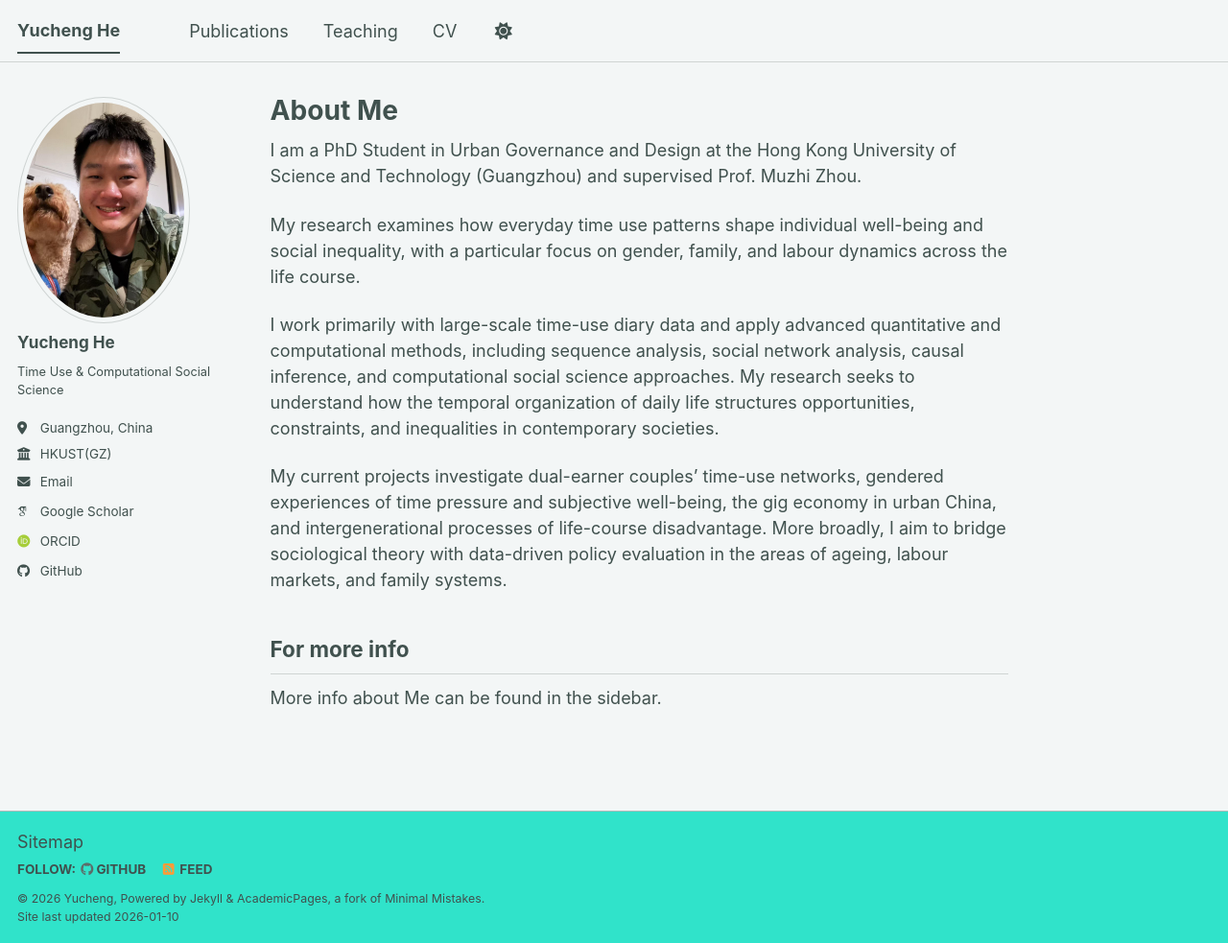
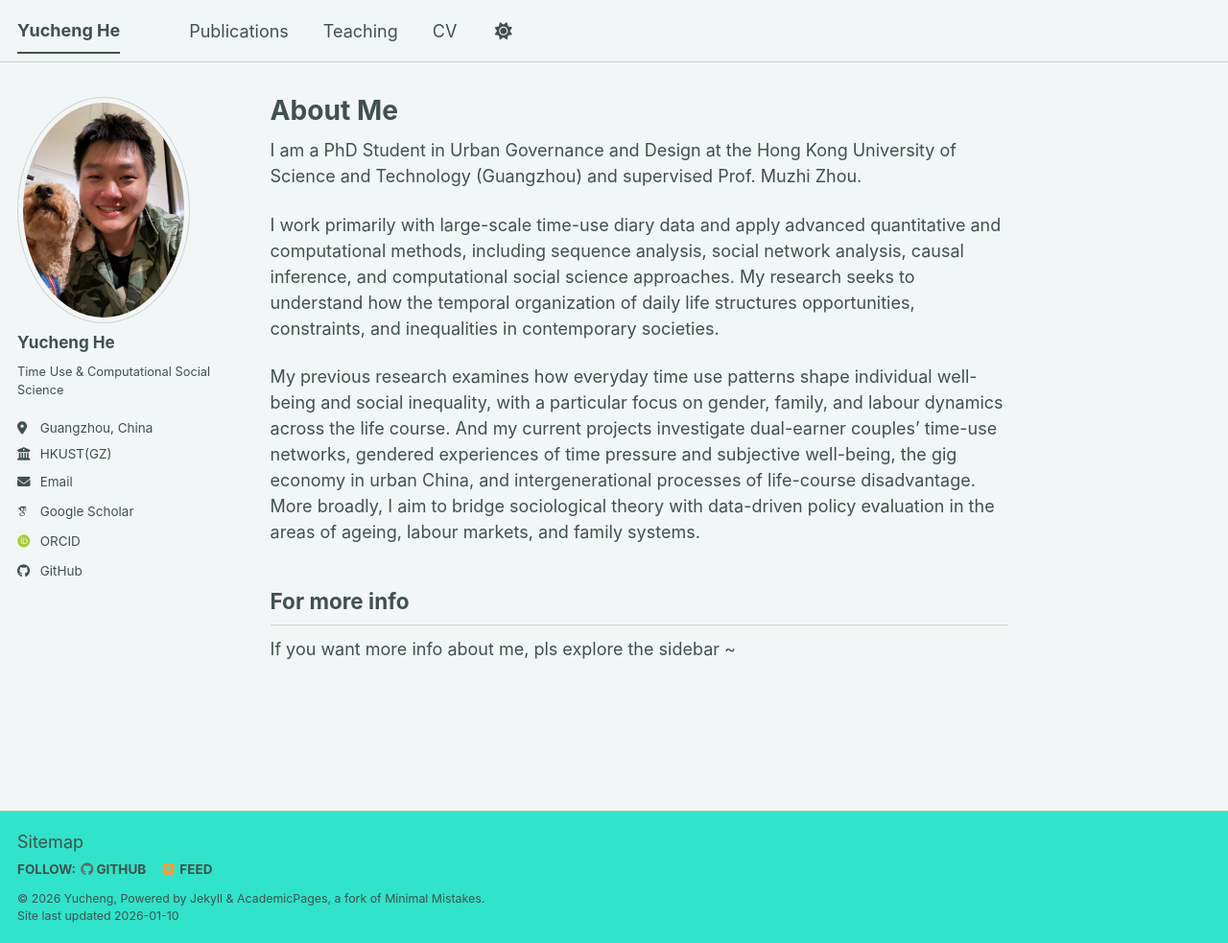
Before and after one commit to YuchengHE-CHN/YuchengHE-CHN.github.io, a Jekyll site: the page built from _pages/about.md, in a window 1280 px wide and 983 px high. Shown: the whole window at 96% size. Built offline with Jekyll 4.4.1, drawn with Linux system fonts in a browser that asks for light colours; some web fonts are replaced; a script bundle is joined from its source files by our own code; library files that are not in the unit come from our copies.

Commit message:
update about me more

```diff
--- a/_pages/about.md
+++ b/_pages/about.md
@@ -9,12 +9,10 @@ redirect_from:
 
 I am a PhD Student in Urban Governance and Design at the Hong Kong University of Science and Technology (Guangzhou) and supervised Prof. Muzhi Zhou.
 
-My research examines how everyday time use patterns shape individual well-being and social inequality, with a particular focus on gender, family, and labour dynamics across the life course.
-
 I work primarily with large-scale time-use diary data and apply advanced quantitative and computational methods, including sequence analysis, social network analysis, causal inference, and computational social science approaches. My research seeks to understand how the temporal organization of daily life structures opportunities, constraints, and inequalities in contemporary societies.
 
-My current projects investigate dual-earner couples’ time-use networks, gendered experiences of time pressure and subjective well-being, the gig economy in urban China, and intergenerational processes of life-course disadvantage. More broadly, I aim to bridge sociological theory with data-driven policy evaluation in the areas of ageing, labour markets, and family systems.
+My previous research examines how everyday time use patterns shape individual well-being and social inequality, with a particular focus on gender, family, and labour dynamics across the life course. And my current projects investigate dual-earner couples’ time-use networks, gendered experiences of time pressure and subjective well-being, the gig economy in urban China, and intergenerational processes of life-course disadvantage. More broadly, I aim to bridge sociological theory with data-driven policy evaluation in the areas of ageing, labour markets, and family systems.
 
 For more info
 ------
-More info about Me can be found in the sidebar.
+If you want more info about me, pls explore the sidebar ~
```
